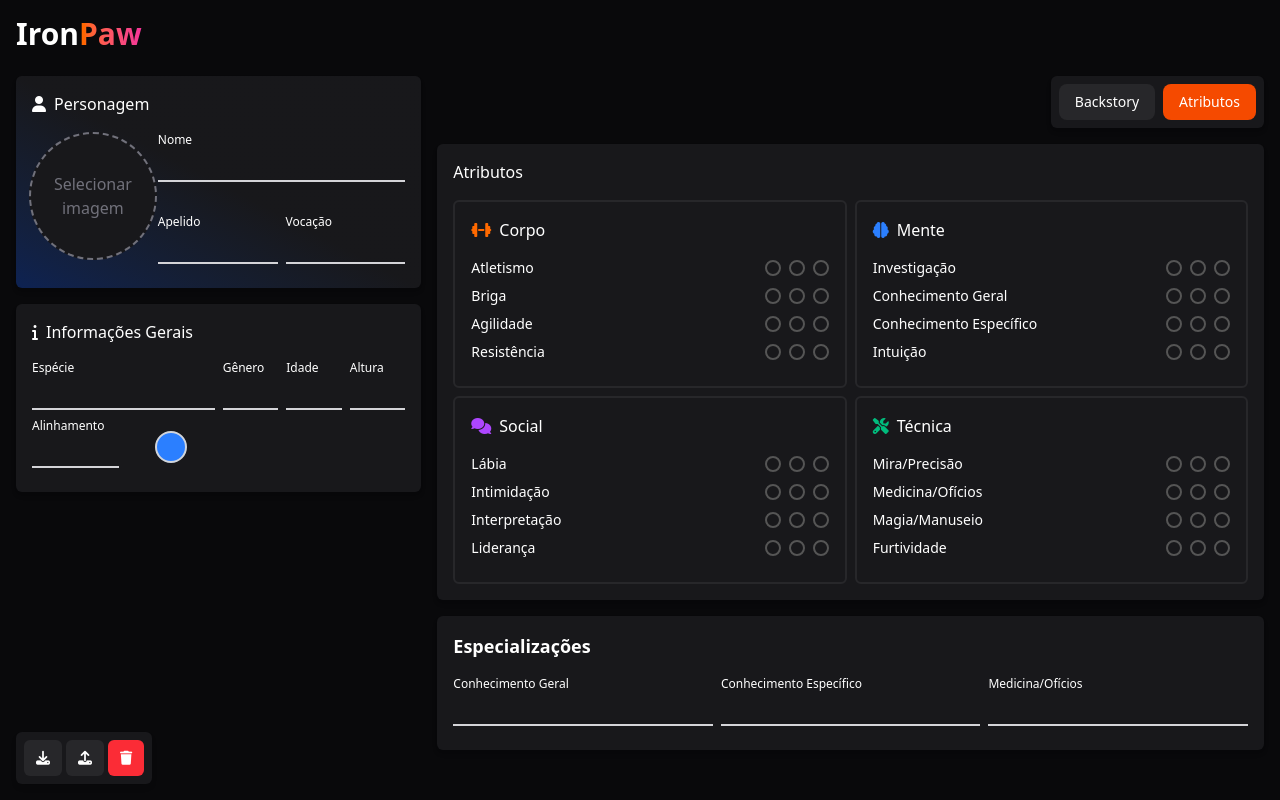
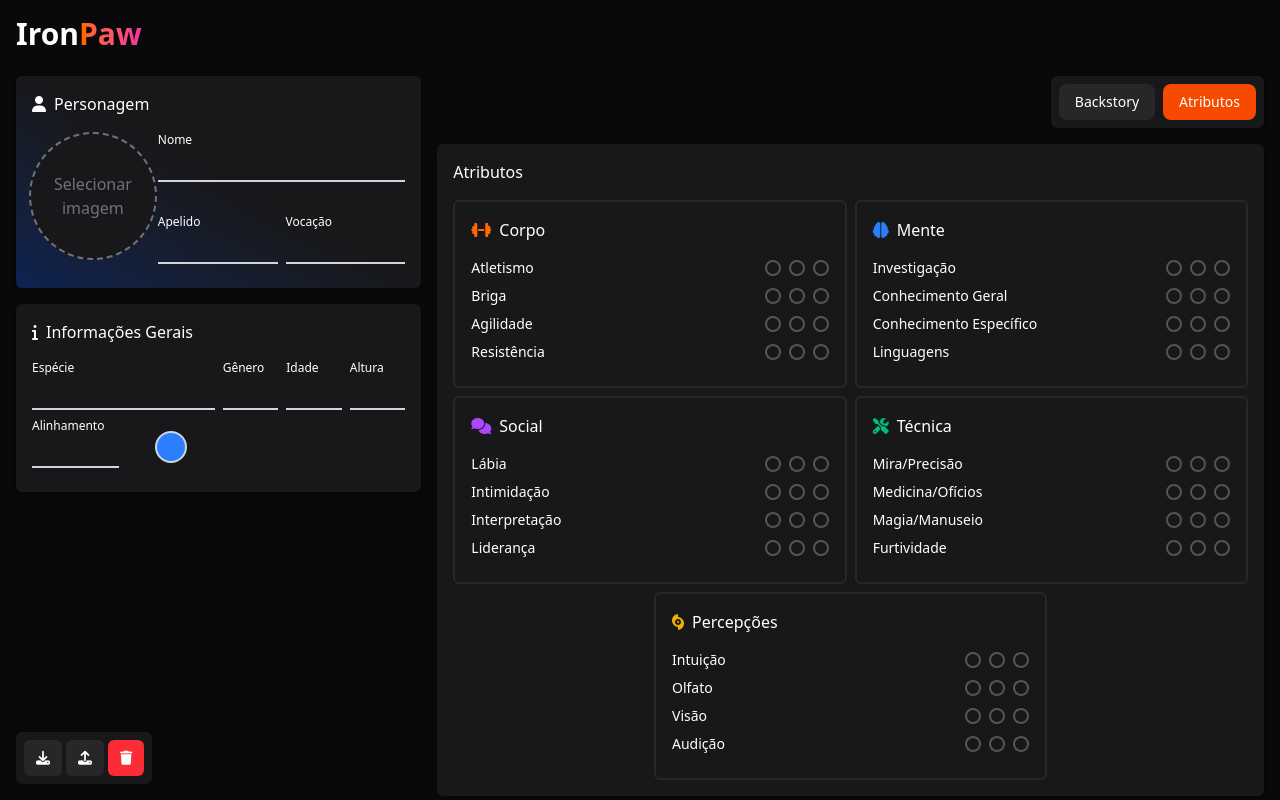
Before and after one commit to EstevamDeFreitas/IronPawRPG, an Angular app: page / in a window 1280 px wide. Both pictures are taken after a click on the button "Atributos". Shown: the top 800 px of the page. Built offline with nearby package versions, Linux system fonts and the light colour scheme.

Commit message:
Adicionado nova area de percepções

```diff
--- a/src/app/models/character.model.ts
+++ b/src/app/models/character.model.ts
@@ -71,7 +71,7 @@ export const PERICIAS_LIST = [
   "Investigação",
   "Conhecimento Geral",
   "Conhecimento Específico",
-  "Intuição",
+  "Linguagens",
   "Lábia",
   "Intimidação",
   "Interpretação",
@@ -79,12 +79,16 @@ export const PERICIAS_LIST = [
   "Mira/Precisão",
   "Medicina/Ofícios",
   "Magia/Manuseio",
-  "Furtividade"
+  "Furtividade",
+  "Intuição",
+  "Olfato",
+  "Visão",
+  "Audição"
 ] as const;
 
 export type PericiaNome = typeof PERICIAS_LIST[number];
 
-export type Atributo = 'Corpo' | 'Mente' | 'Social' | 'Técnica';
+export type Atributo = 'Corpo' | 'Mente' | 'Social' | 'Técnica' | 'Percepções';
 
 export const PERICIA_ATRIBUTO_MAP: Record<PericiaNome, Atributo> = {
   "Atletismo": "Corpo",
@@ -94,7 +98,7 @@ export const PERICIA_ATRIBUTO_MAP: Record<PericiaNome, Atributo> = {
   "Investigação": "Mente",
   "Conhecimento Geral": "Mente",
   "Conhecimento Específico": "Mente",
-  "Intuição": "Mente",
+  "Linguagens": "Mente",
   "Lábia": "Social",
   "Intimidação": "Social",
   "Interpretação": "Social",
@@ -102,5 +106,32 @@ export const PERICIA_ATRIBUTO_MAP: Record<PericiaNome, Atributo> = {
   "Mira/Precisão": "Técnica",
   "Medicina/Ofícios": "Técnica",
   "Magia/Manuseio": "Técnica",
-  "Furtividade": "Técnica"
+  "Furtividade": "Técnica",
+  "Intuição": "Percepções",
+  "Olfato": "Percepções",
+  "Visão": "Percepções",
+  "Audição": "Percepções"
 };
+
+export const PERICIA_TTITLE_MAP: Record<PericiaNome, string> = {
+  "Atletismo": "força, movimento físico",
+  "Briga": "combate desarmado, agarrões, improviso",
+  "Agilidade": "equilíbrio, saltos, destreza",
+  "Resistência": "aguentar venenos, suportar dor, segurar respiração",
+  "Investigação": "busca de pistas, análise lógica",
+  "Conhecimento Geral": "cultura, história, ciências básicas",
+  "Conhecimento Específico": "especialidade (magia, engenharia, medicina, etc.)",
+  "Linguagens": "compreensão e fala de idiomas",
+  "Lábia": "persuasão, engano, charme",
+  "Intimidação": "ameaças, coação, imposição",
+  "Interpretação": "atuação, expressão, empatia",
+  "Liderança": "inspiração, comando, motivação",
+  "Mira/Precisão": "foco, pontaria, destreza",
+  "Medicina/Ofícios": "cura, habilidades práticas",
+  "Magia/Manuseio": "controle mágico, manipulação de objetos",
+  "Furtividade": "discrição, camuflagem",
+  "Intuição": "percepção, instinto",
+  "Olfato": "percepção olfativa",
+  "Visão": "percepção visual",
+  "Audição": "percepção auditiva"
+};
--- a/src/app/smart-components/character-sheet/character-sheet.component.html
+++ b/src/app/smart-components/character-sheet/character-sheet.component.html
@@ -69,19 +69,20 @@
             <app-text-area [label]="'Observações'" [(value)]="character.observacoes"></app-text-area>
           </div>
         </div>
-      } @else if (currentTab === 'attributes') {
+      }
+      @if (currentTab === 'attributes') {
         <div class="p-4 bg-zinc-900 rounded-md shadow-md">
           <h2 class="text-md">Atributos</h2>
           <div class="mb-4"></div>
-          <div class="grid grid-cols-2 gap-2">
-            <div class="rounded-md p-2 border-2 border-zinc-800">
+          <div class="grid grid-cols-4 gap-2">
+            <div class="rounded-md col-span-2 p-2 border-2 border-zinc-800">
               <div class=" p-2">
                 <div class="text-md"><h2 class="flex items-center gap-2"><i class="fa-solid fa-dumbbell text-orange-500"></i>Corpo</h2></div>
               </div>
               <div class=" p-2 ">
                 @for (pericia of getPericiasByAtributo('Corpo'); track pericia) {
                   <div class="flex justify-between items-center mb-2">
-                    <span class="text-sm">{{pericia}}</span>
+                    <span class="text-sm" [title]="getPericiaTitulo(pericia)">{{pericia}}</span>
                     <div class="flex gap-2">
                       <input type="checkbox"
                             [checked]="character.pericias[pericia]?.[1]"
@@ -100,14 +101,14 @@
                 }
               </div>
             </div>
-            <div class="rounded-md p-2 border-2 border-zinc-800">
+            <div class="rounded-md col-span-2 p-2 border-2 border-zinc-800">
               <div class="p-2">
                 <div class="text-md"><h2 class="flex items-center gap-2"><i class="fa-solid fa-brain text-blue-500"></i>Mente</h2></div>
               </div>
               <div class="p-2">
                 @for (pericia of getPericiasByAtributo('Mente'); track pericia) {
                   <div class="flex justify-between items-center mb-2">
-                    <span class="text-sm">{{pericia}}</span>
+                    <span class="text-sm" [title]="getPericiaTitulo(pericia)">{{pericia}}</span>
                     <div class="flex gap-2">
                       <input type="checkbox"
                             [checked]="character.pericias[pericia]?.[1]"
@@ -126,14 +127,14 @@
                 }
               </div>
             </div>
-            <div class="rounded-md p-2 border-2 border-zinc-800">
+            <div class="rounded-md col-span-2 p-2 border-2 border-zinc-800">
               <div class="p-2">
                 <div class="text-md"><h2 class="flex items-center gap-2"><i class="fa-solid fa-comments text-purple-500"></i>Social</h2></div>
               </div>
               <div class="p-2">
                 @for (pericia of getPericiasByAtributo('Social'); track pericia) {
                   <div class="flex justify-between items-center mb-2">
-                    <span class="text-sm">{{pericia}}</span>
+                    <span class="text-sm" [title]="getPericiaTitulo(pericia)">{{pericia}}</span>
                     <div class="flex gap-2">
                       <input type="checkbox"
                             [checked]="character.pericias[pericia]?.[1]"
@@ -152,14 +153,40 @@
                 }
               </div>
             </div>
-            <div class="rounded-md p-2 border-2 border-zinc-800">
+            <div class="rounded-md col-span-2 p-2 border-2 border-zinc-800">
               <div class="p-2">
                 <div class="text-md"><h2 class="flex items-center gap-2"><i class="fa-solid fa-screwdriver-wrench text-emerald-500"></i>Técnica</h2></div>
               </div>
               <div class="p-2">
                 @for (pericia of getPericiasByAtributo('Técnica'); track pericia) {
                   <div class="flex justify-between items-center mb-2">
-                    <span class="text-sm">{{pericia}}</span>
+                    <span class="text-sm" [title]="getPericiaTitulo(pericia)">{{pericia}}</span>
+                    <div class="flex gap-2">
+                      <input type="checkbox"
+                            [checked]="character.pericias[pericia]?.[1]"
+                            (change)="togglePericiaLevel(pericia, 1, $event)"
+                            class="circle-checkbox level-1">
+                      <input type="checkbox"
+                            [checked]="character.pericias[pericia]?.[2]"
+                            (change)="togglePericiaLevel(pericia, 2, $event)"
+                            class="circle-checkbox level-2">
+                      <input type="checkbox"
+                            [checked]="character.pericias[pericia]?.[3]"
+                            (change)="togglePericiaLevel(pericia, 3, $event)"
+                            class="circle-checkbox level-3">
+                    </div>
+                  </div>
+                }
+              </div>
+            </div>
+            <div class="rounded-md col-span-2 col-start-2 p-2 border-2 border-zinc-800">
+              <div class="p-2">
+                <div class="text-md"><h2 class="flex items-center gap-2"><i class="fa-solid fa-hurricane text-yellow-500"></i>Percepções</h2></div>
+              </div>
+              <div class="p-2">
+                @for (pericia of getPericiasByAtributo('Percepções'); track pericia) {
+                  <div class="flex justify-between items-center mb-2">
+                    <span class="text-sm" [title]="getPericiaTitulo(pericia)">{{pericia}}</span>
                     <div class="flex gap-2">
                       <input type="checkbox"
                             [checked]="character.pericias[pericia]?.[1]"
--- a/src/app/smart-components/character-sheet/character-sheet.component.ts
+++ b/src/app/smart-components/character-sheet/character-sheet.component.ts
@@ -1,5 +1,5 @@
 import { ChangeDetectionStrategy, ChangeDetectorRef, Component, ElementRef, OnInit, ViewChild, signal, effect, DoCheck } from '@angular/core';
-import { Atributo, Character, PERICIA_ATRIBUTO_MAP, PericiaNome, Pericias, PERICIAS_LIST } from '../../models/character.model';
+import { Atributo, Character, PERICIA_ATRIBUTO_MAP, PERICIA_TTITLE_MAP, PericiaNome, Pericias, PERICIAS_LIST } from '../../models/character.model';
 import { InputComponent } from "../../dumb-components/input/input.component";
 import { NgClass } from '@angular/common';
 import { ButtonComponent } from '../../dumb-components/button/button.component';
@@ -120,6 +120,10 @@ export class CharacterSheetComponent implements OnInit, DoCheck {
     return PERICIAS_LIST.filter(pericia => PERICIA_ATRIBUTO_MAP[pericia] === atributo);
   }
 
+  getPericiaTitulo(pericia: PericiaNome): string {
+    return PERICIA_TTITLE_MAP[pericia] || '';
+  }
+
   togglePericiaLevel(pericia: PericiaNome, level: 1 | 2 | 3, event: Event): void {
     const checkbox = event.target as HTMLInputElement;
     const isChecked = checkbox.checked;
```
